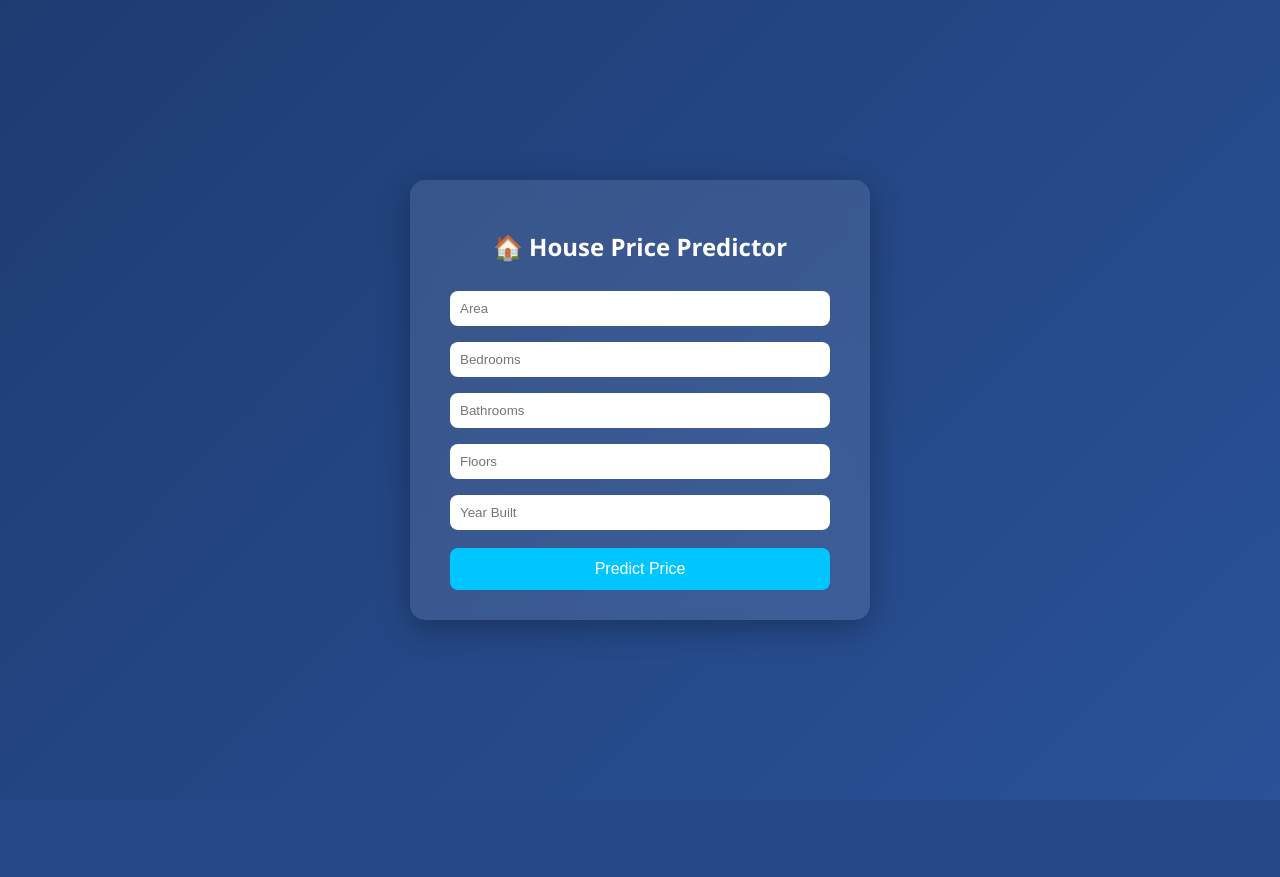
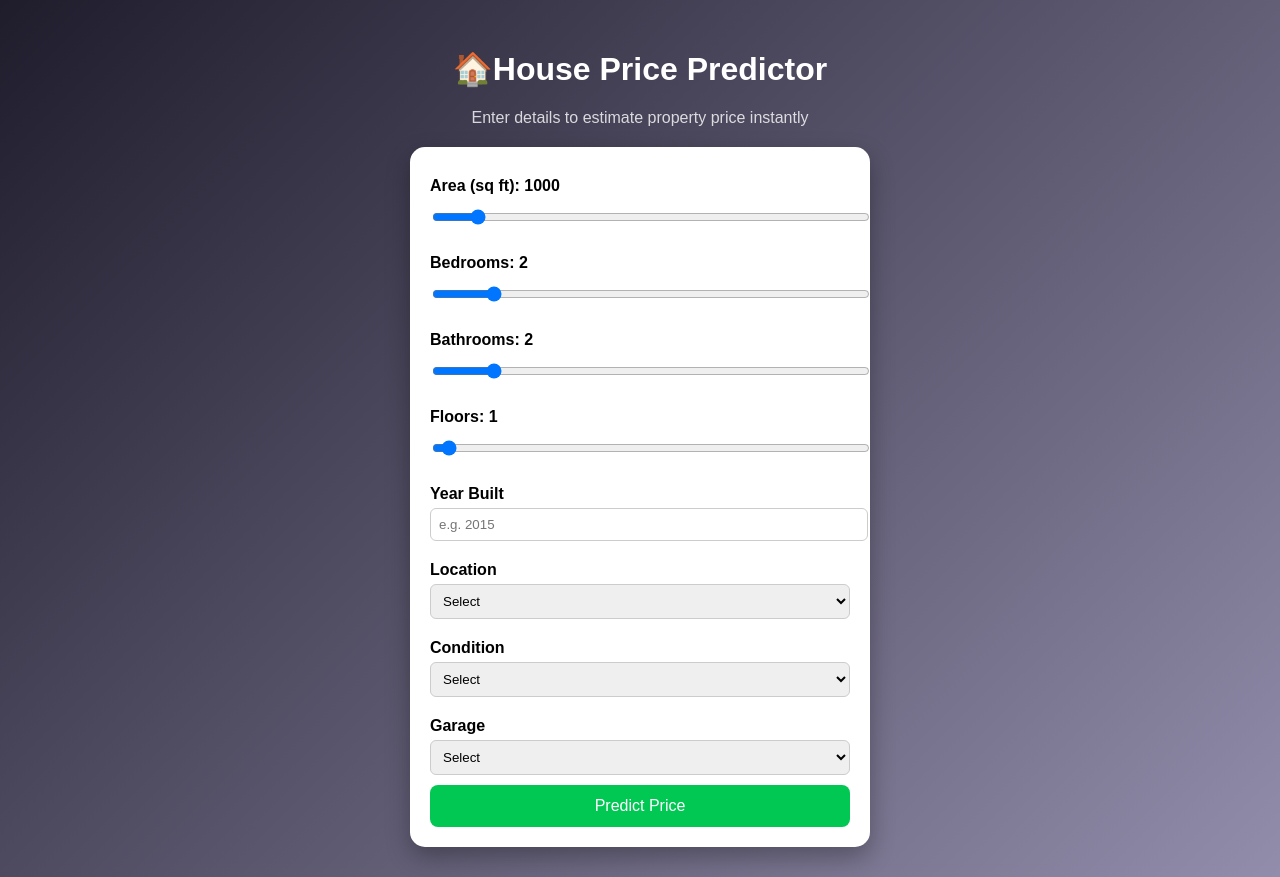
Before and after one commit to arpitchoudhary23/Project-House-price-Prediction-, a Flask app: page / in a window 1280 px wide. Before the commit the page ends 800 px from the top, so only its background shows below. Run offline with Flask 3, Linux system fonts and the light colour scheme; parts of the project's set-up code (start-up, migrations or seed data) failed here and were passed over.

Commit message:
add Some changes

```diff
--- a/app.py
+++ b/app.py
@@ -1,14 +1,14 @@
 from flask import Flask, request, render_template
 import pickle
 import pandas as pd
+import sqlite3
 from database import init_db
-import sqlite3
 
 init_db()
+
 app = Flask(__name__)
 
 model = pickle.load(open("model.pkl", "rb"))
-columns = pickle.load(open("columns.pkl", "rb"))
 
 @app.route("/")
 def home():
@@ -19,23 +19,16 @@ def predict():
     try:
         data = request.form
 
-        area = float(data['area'])
-        bedrooms = float(data['bedrooms'])
-        bathrooms = float(data['bathrooms'])
-        floors = float(data['floors'])
-        yearbuilt = float(data['yearbuilt'])
-
         input_data = pd.DataFrame([{
-            'Id': 1,
-            'Area': area,
-            'Bedrooms': bedrooms,
-            'Bathrooms': bathrooms,
-            'Floors': floors,
-            'YearBuilt': yearbuilt
+            "Area": float(data["area"]),
+            "Bedrooms": float(data["bedrooms"]),
+            "Bathrooms": float(data["bathrooms"]),
+            "Floors": float(data["floors"]),
+            "YearBuilt": float(data["yearbuilt"]),
+            "Location": data["location"],
+            "Condition": data["condition"],
+            "Garage": data["garage"]
         }])
-
-        input_data = pd.get_dummies(input_data)
-        input_data = input_data.reindex(columns=columns, fill_value=0)
 
         price = model.predict(input_data)[0]
 
@@ -43,14 +36,30 @@ def predict():
         cursor = conn.cursor()
 
         cursor.execute("""
-        INSERT INTO predictions (area, bedrooms, bathrooms, floors, yearbuilt, predicted_price)
-        VALUES (?, ?, ?, ?, ?, ?)
-        """, (area, bedrooms, bathrooms, floors, yearbuilt, price))
+        INSERT INTO predictions (
+            area, bedrooms, bathrooms, floors, yearbuilt,
+            location, condition, garage, predicted_price
+        )
+        VALUES (?, ?, ?, ?, ?, ?, ?, ?, ?)
+        """, (
+            input_data["Area"][0],
+            input_data["Bedrooms"][0],
+            input_data["Bathrooms"][0],
+            input_data["Floors"][0],
+            input_data["YearBuilt"][0],
+            input_data["Location"][0],
+            input_data["Condition"][0],
+            input_data["Garage"][0],
+            price
+        ))
 
         conn.commit()
         conn.close()
 
-        return render_template("index.html", prediction_text=f"🏠 Predicted House Price: ₹ {round(price, 2)}")
+        return render_template(
+            "index.html",
+            prediction_text=f"🏠 Predicted Price: ₹ {round(price, 2)}"
+        )
 
     except Exception as e:
         return str(e)
--- a/database.py
+++ b/database.py
@@ -12,6 +12,9 @@ def init_db():
         bathrooms REAL,
         floors REAL,
         yearbuilt REAL,
+        location TEXT,
+        condition TEXT,
+        garage TEXT,
         predicted_price REAL
     )
     """)
--- a/static/style.css
+++ b/static/style.css
@@ -1,85 +1,79 @@
-/* Background */
 body {
-    font-family: 'Segoe UI', Tahoma, Geneva, Verdana, sans-serif;
-    background: linear-gradient(135deg, #1e3c72, #2a5298);
+    font-family: Arial, sans-serif;
+    background: linear-gradient(135deg, #1f1c2c, #928DAB);
     margin: 0;
     padding: 0;
+    text-align: center;
     color: white;
-    display: flex;
-    justify-content: center;
-    align-items: center;
-    height: 100vh;
 }
 
-/* Container box */
 .container {
-    background: rgba(255, 255, 255, 0.1);
     padding: 30px;
-    border-radius: 15px;
-    backdrop-filter: blur(10px);
-    box-shadow: 0 8px 32px rgba(0,0,0,0.3);
-    width: 400px;
-    text-align: center;
-    transition: 0.3s;
 }
 
-.container:hover {
-    transform: scale(1.02);
+h1 {
+    margin-top: 20px;
 }
 
-/* Heading */
-h2 {
+.subtitle {
+    opacity: 0.8;
     margin-bottom: 20px;
-    font-size: 24px;
 }
 
-/* Input fields */
-input {
-    width: 90%;
-    padding: 10px;
-    margin: 8px 0;
-    border: none;
-    border-radius: 8px;
-    outline: none;
-    transition: 0.3s;
+.card {
+    background: white;
+    color: black;
+    width: 420px;
+    margin: auto;
+    padding: 20px;
+    border-radius: 15px;
+    box-shadow: 0px 10px 25px rgba(0,0,0,0.3);
 }
 
-input:focus {
-    transform: scale(1.05);
-    box-shadow: 0 0 10px #00c6ff;
+label {
+    display: block;
+    margin-top: 10px;
+    text-align: left;
+    font-weight: bold;
 }
 
-/* Button */
+input[type="range"] {
+    width: 100%;
+}
+
+input, select {
+    width: 100%;
+    padding: 8px;
+    margin-top: 5px;
+    margin-bottom: 10px;
+    border-radius: 6px;
+    border: 1px solid #ccc;
+}
+
 button {
-    width: 95%;
+    width: 100%;
     padding: 12px;
-    margin-top: 10px;
+    background: #00c853;
     border: none;
-    border-radius: 8px;
-    background: #00c6ff;
     color: white;
     font-size: 16px;
+    border-radius: 8px;
     cursor: pointer;
-    transition: 0.3s;
 }
 
 button:hover {
-    background: #0072ff;
-    transform: scale(1.05);
+    background: #00b34a;
 }
 
-/* Result box */
-.result {
+.result-card {
     margin-top: 20px;
-    padding: 10px;
-    background: rgba(0,0,0,0.3);
+    padding: 15px;
+    background: #ffffff;
+    color: black;
+    width: 420px;
+    margin-left: auto;
+    margin-right: auto;
     border-radius: 10px;
     font-size: 18px;
-    animation: fadeIn 1s ease-in-out;
+    font-weight: bold;
 }
-
-/* Animation */
-@keyframes fadeIn {
-    from { opacity: 0; transform: translateY(10px); }
-    to { opacity: 1; transform: translateY(0); }
-}
--- a/templates/index.html
+++ b/templates/index.html
@@ -1,30 +1,75 @@
 <!DOCTYPE html>
 <html>
 <head>
-    <title>House Price Prediction</title>
+    <title>House Price Predictor</title>
     <link rel="stylesheet" href="{{ url_for('static', filename='style.css') }}">
+
+    <script>
+        function updateValue(id, val) {
+            document.getElementById(id).innerText = val;
+        }
+    </script>
 </head>
 
 <body>
 
 <div class="container">
 
-    <h2>🏠 House Price Predictor</h2>
+    <h1>🏠House Price Predictor</h1>
+    <p class="subtitle">Enter details to estimate property price instantly</p>
 
-    <form action="/predict" method="POST">
+    <form action="/predict" method="POST" class="card">
 
-        <input type="text" name="area" placeholder="Area"><br>
-        <input type="text" name="bedrooms" placeholder="Bedrooms"><br>
-        <input type="text" name="bathrooms" placeholder="Bathrooms"><br>
-        <input type="text" name="floors" placeholder="Floors"><br>
-        <input type="text" name="yearbuilt" placeholder="Year Built"><br>
+        <label>Area (sq ft): <span id="area_val">1000</span></label>
+        <input type="range" name="area" min="300" max="10000" value="1000"
+               oninput="updateValue('area_val', this.value)" required>
+
+        <label>Bedrooms: <span id="bed_val">2</span></label>
+        <input type="range" name="bedrooms" min="1" max="10" value="2"
+               oninput="updateValue('bed_val', this.value)" required>
+
+        <label>Bathrooms: <span id="bath_val">2</span></label>
+        <input type="range" name="bathrooms" min="1" max="10" value="2"
+               oninput="updateValue('bath_val', this.value)" required>
+
+        <label>Floors: <span id="floor_val">1</span></label>
+        <input type="range" name="floors" min="1" max="5" value="1"
+               oninput="updateValue('floor_val', this.value)" required>
+
+        <label>Year Built</label>
+        <input type="number" name="yearbuilt" placeholder="e.g. 2015" required>
+
+        <label>Location</label>
+        <select name="location" required>
+            <option value="">Select</option>
+            <option value="Delhi">Delhi</option>
+            <option value="Mumbai">Mumbai</option>
+            <option value="Bangalore">Bangalore</option>
+            <option value="Chennai">Chennai</option>
+        </select>
+
+        <label>Condition</label>
+        <select name="condition" required>
+            <option value="">Select</option>
+            <option value="Excellent">Excellent</option>
+            <option value="Good">Good</option>
+            <option value="Average">Average</option>
+            <option value="Poor">Poor</option>
+        </select>
+
+        <label>Garage</label>
+        <select name="garage" required>
+            <option value="">Select</option>
+            <option value="Yes">Yes</option>
+            <option value="No">No</option>
+        </select>
 
         <button type="submit">Predict Price</button>
 
     </form>
 
     {% if prediction_text %}
-    <div class="result">
+    <div class="result-card">
         {{ prediction_text }}
     </div>
     {% endif %}
```
Also changed, not shown: train.py (+23 -25 lines), predictions.db, 2 other files.
